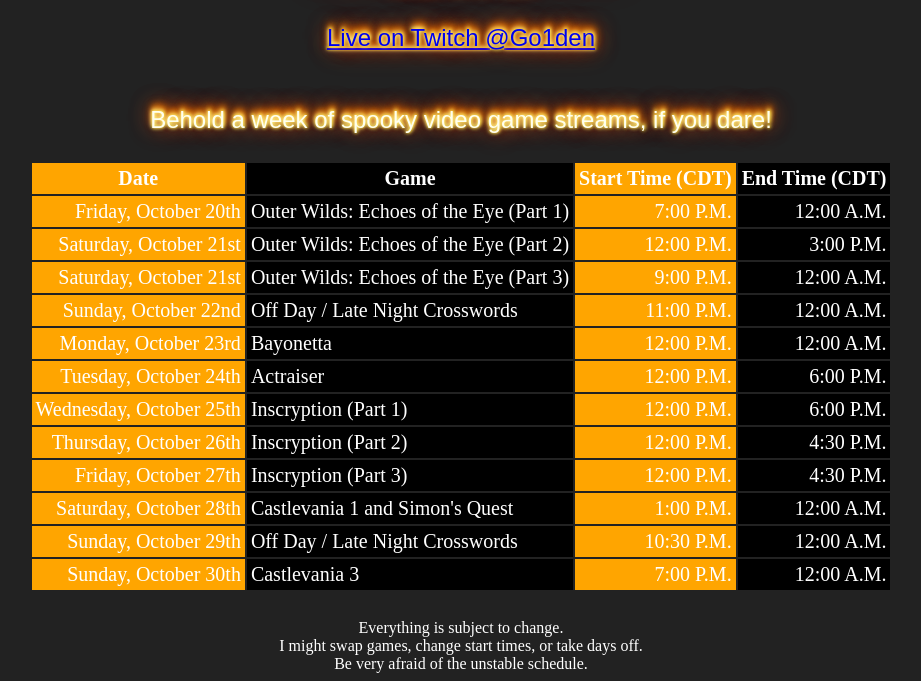
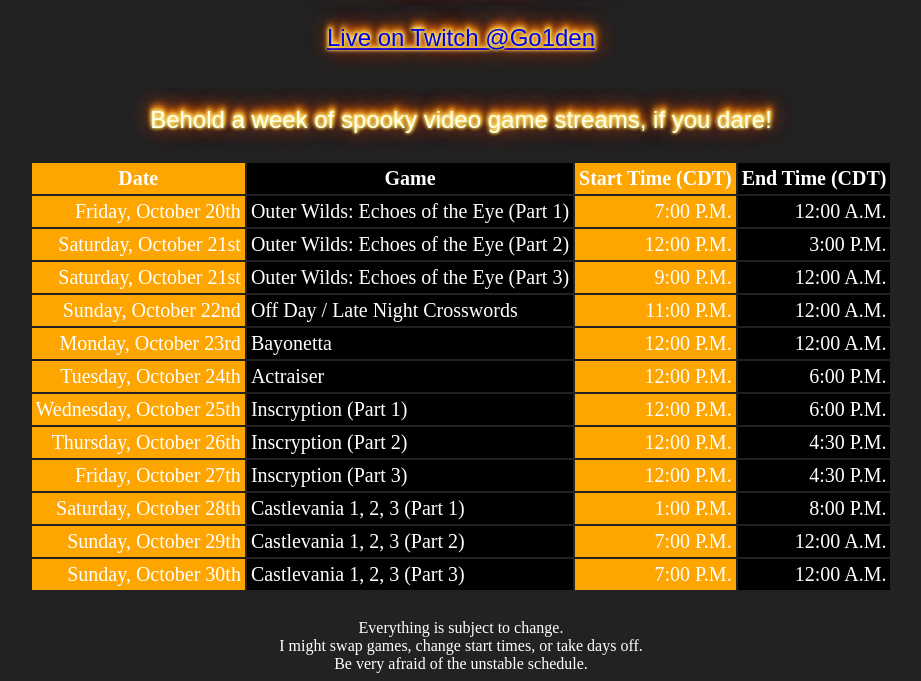
Before and after one commit to Go1den/marathons, a plain HTML site: page spookyweek/index.html in a window 1280 px wide. Shown: the part 152-833 px from the top of the page, without its empty margins (179-1100 px from the left). Drawn offline with Linux system fonts and the light colour scheme; a web font is replaced by a local one.

Commit message:
Update sched

```diff
--- a/spookyweek/index.html
+++ b/spookyweek/index.html
@@ -84,19 +84,19 @@
                 </tr>
                 <tr>
                     <td class="date">Saturday, October 28th</td>
-                    <td class="game">Castlevania 1 and Simon's Quest</td>
+                    <td class="game">Castlevania 1, 2, 3 (Part 1)</td>
                     <td class="start">1:00 P.M.</td>
-                    <td class="end">12:00 A.M.</td>
+                    <td class="end">8:00 P.M.</td>
                 </tr>
                 <tr>
                     <td class="date">Sunday, October 29th</td>
-                    <td class="game">Off Day / Late Night Crosswords</td>
-                    <td class="start">10:30 P.M.</td>
+                    <td class="game">Castlevania 1, 2, 3 (Part 2)</td>
+                    <td class="start">7:00 P.M.</td>
                     <td class="end">12:00 A.M.</td>
                 </tr>
                 <tr>
                     <td class="date">Sunday, October 30th</td>
-                    <td class="game">Castlevania 3</td>
+                    <td class="game">Castlevania 1, 2, 3 (Part 3)</td>
                     <td class="start">7:00 P.M.</td>
                     <td class="end">12:00 A.M.</td>
                 </tr>
```
